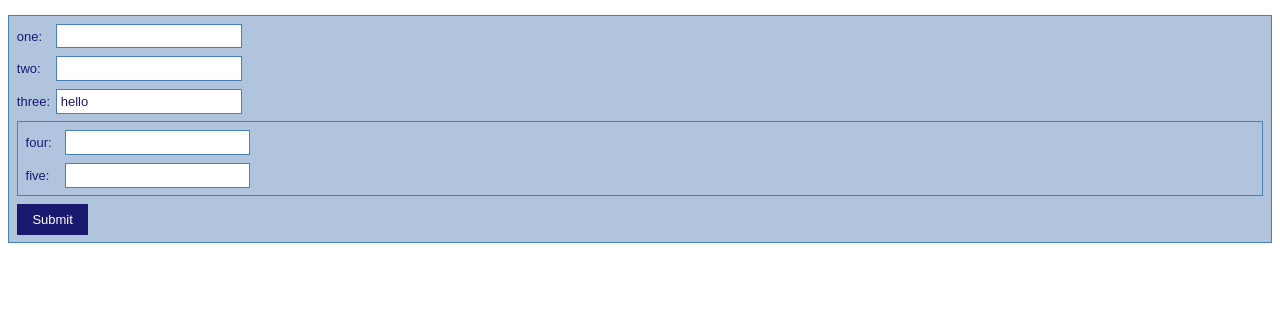
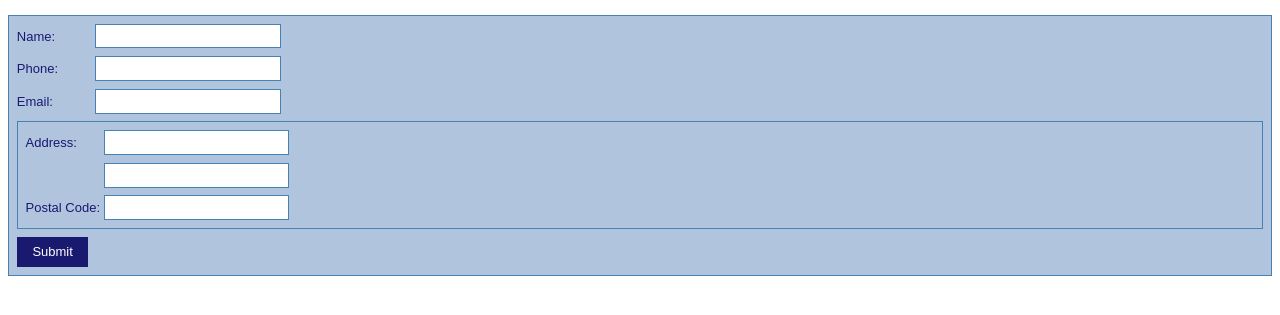
Before and after one commit to borilla/react-context-form, a React app: page / in a window 1280 px wide. Shown: the part 51-366 px from the top of the page. Built offline with nearby package versions, Linux system fonts and the light colour scheme.

Commit message:
Make label optional for form inputs

```diff
--- a/index.js
+++ b/index.js
@@ -8,12 +8,13 @@ function App(props) {
 
 	return (
 		<FormSection onChange={onChange} onSubmit={onSubmit}>
-			<FormInput name="one" />
-			<FormInput name="two" />
-			<FormInput name="three" initialValue="hello" />
-			<FormSection name="inner-form">
-				<FormInput name="four" />
-				<FormInput name="five" />
+			<FormInput name="name" label="Name" />
+			<FormInput name="phone" label="Phone" />
+			<FormInput name="email" label="Email" />
+			<FormSection name="address">
+				<FormInput name="line-1" label="Address" />
+				<FormInput name="line-2" label="" />
+				<FormInput name="postal-code" label="Postal Code" />
 			</FormSection>
 			<FormSubmit data-id="submit-button" onClick={() => console.log('Submit clicked')}>Submit</FormSubmit>
 		</FormSection>
--- a/src/form-components.js
+++ b/src/form-components.js
@@ -2,6 +2,8 @@ import React, { useEffect } from 'react';
 import { FormContext, useFormContext, useNewFormContext } from './form-context';
 
 const combineEventHandlers = (...handlers) => event => handlers.forEach(handler => handler && handler(event));
+
+const firstDefined = (...args) => args.find(arg => arg !== undefined);
 
 export function FormSection(props) {
 	const context = useNewFormContext(props);
@@ -20,6 +22,7 @@ export function FormInput({ label, name, initialValue, onChange, ...otherProps }
 	const getValue = () => ref.current.value;
 	const { triggerChange } = useFormContext({ name, getValue });
 	const handleChange = combineEventHandlers(triggerChange, onChange);
+	const labelText = firstDefined(label, name);
 
 	if (initialValue) {
 		useEffect(() => { ref.current.value = initialValue });
@@ -27,7 +30,7 @@ export function FormInput({ label, name, initialValue, onChange, ...otherProps }
 
 	return (
 		<label>
-			<span>{label || name}:</span>
+			<span>{labelText ? labelText + ':' : ""}</span>
 			<input ref={ref} onChange={handleChange} {...otherProps} />
 		</label>
 	);
--- a/style.scss
+++ b/style.scss
@@ -42,6 +42,6 @@ input {
 
 	label span {
 		display: inline-block;
-		min-width: 3rem;
+		min-width: 6rem;
 	}
 }
```
